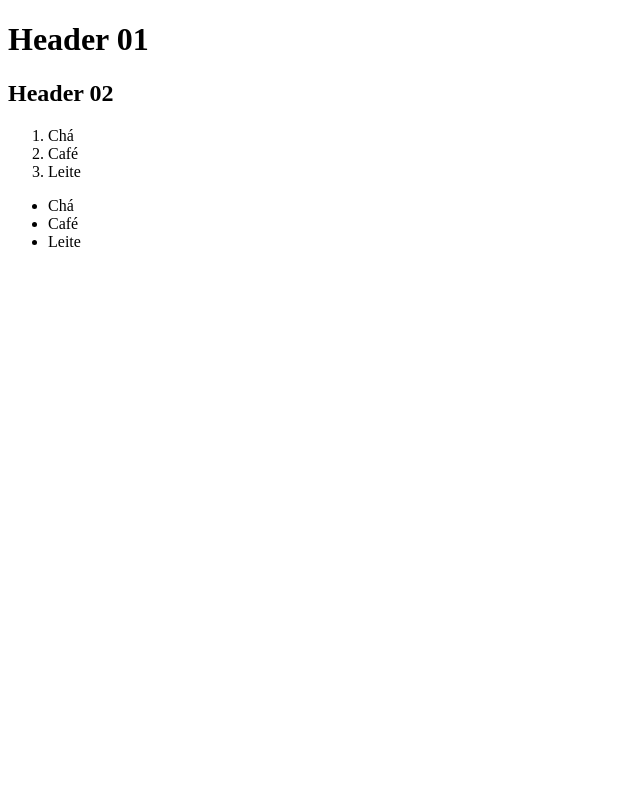
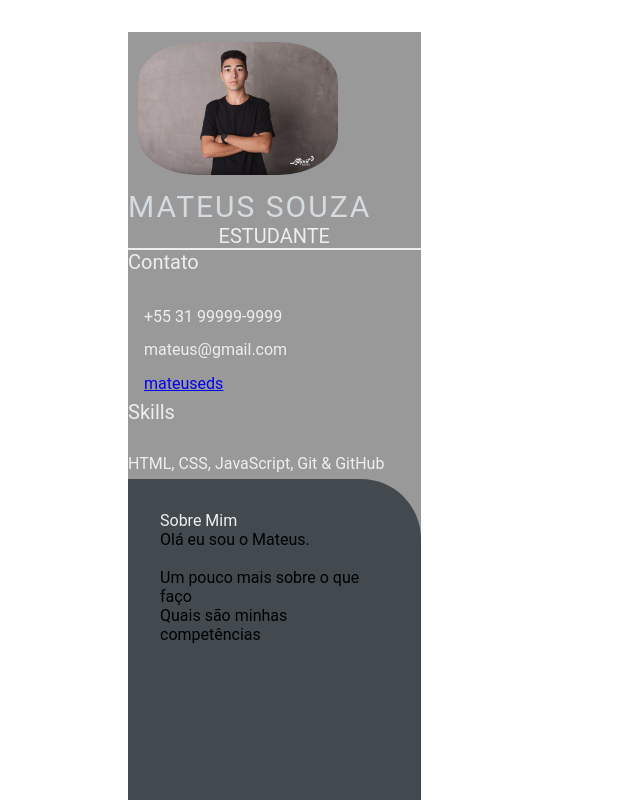
Before and after one commit to mateuseds/mateuseds.github.io, a plain HTML site: page index.html in a window 1280 px wide. Shown: the top 800 px of the page, without its empty margins (0-640 px from the left). Drawn offline with Linux system fonts and the light colour scheme.

Commit message:
feature: update index.hml and add css and asstes files

```diff
--- /dev/null
+++ b/css/style.css
@@ -0,0 +1,106 @@
+* {
+    margin: 0;
+    padding: 0;
+    box-sizing: 0;
+    list-style: none;
+    font-family: 'Roboto', sans-serif;
+}
+
+.resume-contents {
+    min-height: 100vh;
+    width: 80%;
+    margin: 2rem auto;
+    display: grid;
+    grid-template-columns: repeat(7, 1fr);
+}
+
+.left-section {
+    grid-column: span 2;
+    height: 100%;
+    background-color: #999999;
+}
+
+.right-section {
+    grid-column: span 5;
+    height: 100%;
+    background-color: #424a50;
+    border-radius: 0px 60px 0px 0px;
+}
+
+.left-section-contents {
+    padding: 2rem 2rem;
+}
+
+.profile {
+    width: 100%;
+    border-bottom: 2px solid #eeeeee;
+}
+
+.profile .profile-image {
+    height: 100%;
+    width: 200px;
+    border-radius: 30%;
+    margin: 10px;
+}
+
+.name {
+    color: #D6DBDF;
+    font-size: 30px;
+    letter-spacing: 2px;
+    text-transform: uppercase;
+}
+
+.profession {
+    color: #eeeeee;
+    font-size: 20px;
+    text-transform: uppercase;
+    text-align: center;
+}
+
+.left-title {
+    color: #eeeeee;
+    font-size: 20px;
+}
+
+.contact-info ul {
+    padding-top: 1.5rem;
+}
+
+.contact-info ul li,
+.references ul li {
+    padding: .4rem 0;
+    color: #eeeeee;
+}
+
+.contact-info ul li i,
+.references ul li i {
+    padding-right: 1rem;
+    font-size: 18px;
+    color: #eeeeee;
+}
+
+.skills ul {
+    padding-top: 1.5rem;
+}
+
+.skills ul li p {
+    padding: .4rem 0;
+    color: #eeeeee;
+}
+
+.right-section-contents {
+    padding: 2rem 2rem;
+}
+
+.right-title {
+    color: #eeeeee;
+}
+
+.gap {
+    padding-bottom: 2rem;
+}
+
+.about-me-contents {
+    font-size: 18px;
+    color: #eeeeee;
+}
--- a/index.html
+++ b/index.html
@@ -3,25 +3,60 @@
 
 <head>
     <meta charset="UTF-8" />
+    <meta http-equiv="X-UA-Compatible" content="IE=edge">
     <meta name="viewport" content="width=device-width, initial-scale=1" />
-    <title>Jornada Dev </title>
+    <title>Jornada Dev EBAC</title>
+    <link rel="stylesheet" href="css/style.css" />
     <link rel="icon" type="image/x-icon" href="" />
-    <link rel="stylesheet" href="" />
 </head>
 
 <body>
-    <h1>Header 01</h1>
-    <h2>Header 02</h2>
-    <ol>
-        <li>Chá</li>
-        <li>Café</li>
-        <li>Leite</li>
-    </ol>
-    <ul>
-        <li>Chá</li>
-        <li>Café</li>
-        <li>Leite</li>
-    </ul>
+    <main class="resume-contents">
+        <section class="left-section">
+            <section class="left-section-content">
+                <div class="profile">
+                    <img class="profile-image" src="assets/eu.jpg" alt="">
+                    <p class="name">Mateus Souza</p>
+                    <p class="profession">Estudante</p>
+                </div>
+                <div class="contact-info">
+                    <p class="left-title">Contato</p>
+                    <ul>
+                        <li><i class="fa fa-phone"></i>+55 31 99999-9999</li>
+                        <li><i class="fa fa-envelope"></i>mateus@gmail.com</li>
+                        <li><i class="fa fa-github"></i><a href="https://github.com/mateuseds" target="_blank">mateuseds</a></li>
+                    </ul>
+                </div>
+                <div class="skills">
+                    <p class="left-title">Skills</p>
+                    <ul>
+                        <li>
+                            <p>HTML, CSS, JavaScript, Git & GitHub</p>
+                        </li>
+                    </ul>
+                </div>
+            </section>
+
+            <section class="right-section">
+                <div class="right-section-contents">
+                    <section class="about gap">
+                        <div class="right-title">Sobre Mim</div>
+                        <p>
+                            Olá eu sou o Mateus.<br>
+                            <br> Um pouco mais sobre o que faço
+                            <br> Quais são minhas competências
+                            <br>
+                        </p>
+                    </section>
+                </div>
+
+            </section>
+        </section>
+
+
+
+
+    </main>
 </body>
 
 </html>
```
Also changed, not shown: assets/eu.jpg (added).
